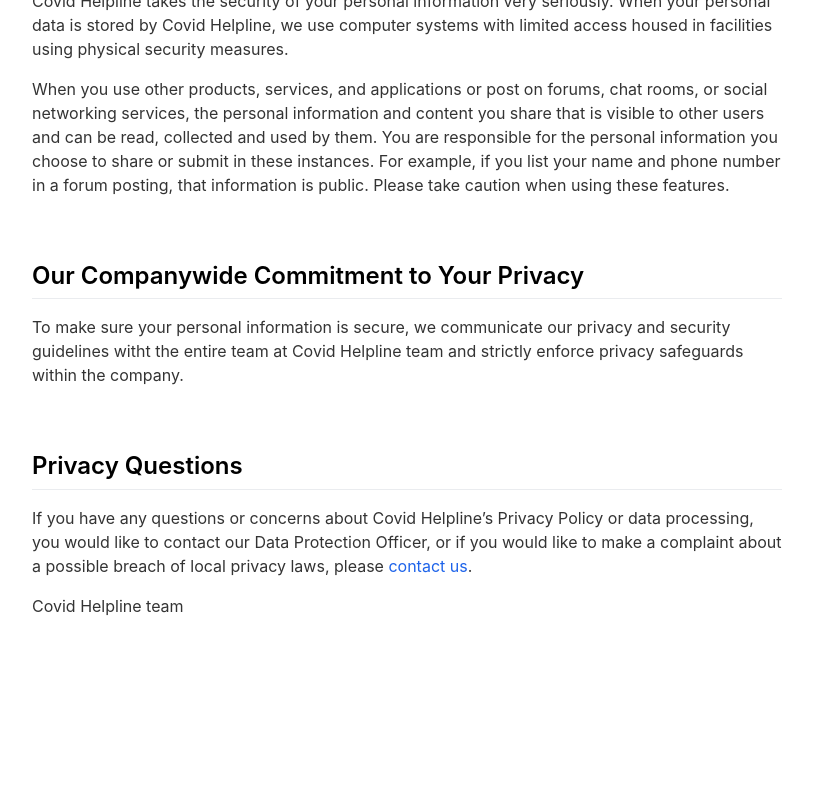
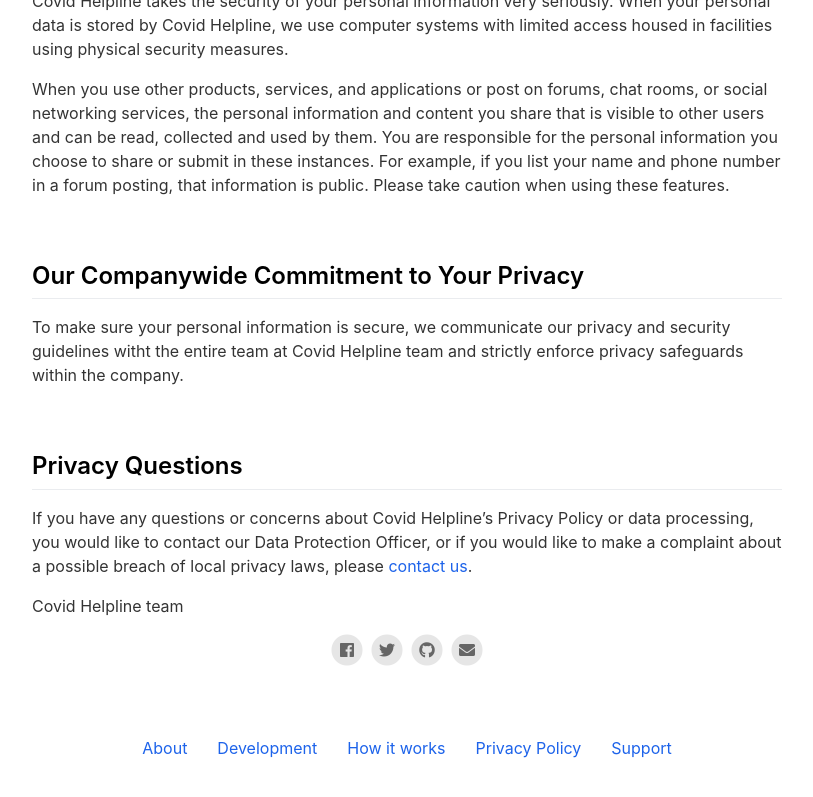
Before and after one commit to annajt178/covid, a Jekyll site: the page built from _pages/privacypolicy.md, in a window 1280 px wide and 900 px high, scrolled down 889 px. Shown: the top 797 px of the window, without its empty margins (233-1046 px from the left). Built offline with Jekyll 4.4.1, drawn with Linux system fonts in a browser that asks for light colours; nearby versions of some CDN libraries; before the commit the page ends 1577 px from its top, so only the background shows below that.

Commit message:
Update privacypolicy.md

```diff
--- a/_pages/privacypolicy.md
+++ b/_pages/privacypolicy.md
@@ -46,3 +46,55 @@
 
 
 Covid Helpline team
+
+
+
+<footer>
+	<!--
+	{% if site.your_name %}
+	<p class="footerText">Made by {% if site.your_link %}<a href="{{ site.your_link }}">{% endif %}{{ site.your_name }}{% if site.your_link %}</a>{% endif %}{% if site.your_city %} in {{ site.your_city }}{% endif %}</p>
+	{% endif %}
+		-->
+	<div class="footerIcons">
+		{% if site.facebook_username %}
+			<a href="https://facebook.com/{{ site.facebook_username }}">
+				<span class="fa-stack fa-1x">
+					<i class="socialIconBack fas fa-circle fa-stack-2x"></i>
+					<i class="socialIconTop fab fa-facebook fa-stack-1x"></i>
+				</span>
+			</a>
+		{% endif %}
+		{% if site.twitter_username %}
+			<a href="https://twitter.com/{{ site.twitter_username }}">
+				<span class="fa-stack fa-1x">
+					<i class="socialIconBack fas fa-circle fa-stack-2x"></i>
+					<i class="socialIconTop fab fa-twitter fa-stack-1x"></i>
+				</span>
+			</a>
+		{% endif %}
+		{% if site.github_username %}
+			<a href="https://github.com/{{ site.github_username }}">
+				<span class="fa-stack fa-1x">
+					<i class="socialIconBack fas fa-circle fa-stack-2x"></i>
+					<i class="socialIconTop fab fa-github fa-stack-1x"></i>
+				</span>
+			</a>
+		{% endif %}
+		{% if site.email_address %}
+			<a href="mailto:{{ site.email_address }}">
+				<span class="fa-stack fa-1x">
+					<i class="socialIconBack fas fa-circle fa-stack-2x"></i>
+					<i class="socialIconTop fas fa-envelope fa-stack-1x"></i>
+				</span>
+			</a>
+		{% endif %}
+	</div>
+	<div class="footerLinks">
+		{% for page in site.pages %}
+			<a href="{{ page.url | relative_url }}" target="_self">{{ page.title }}</a>
+		{% endfor %}
+		{% if site.presskit_download_link %}
+			<a href="{{ site.presskit_download_link }}">Press Kit</a>
+		{% endif %}
+	</div>
+</footer>
```
